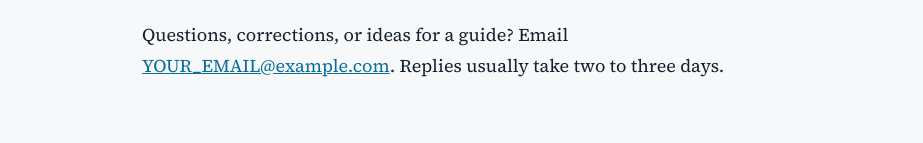
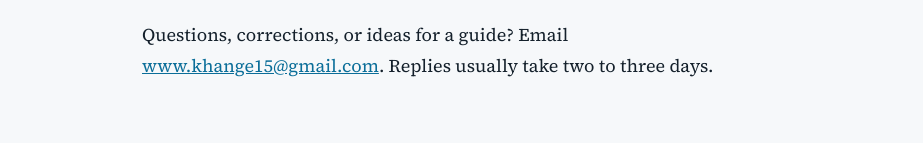
Before and after one commit to wwwkhange15-blip/clientfinderhq, a plain HTML site: page contact.html in a window 1280 px wide. Shown: the part 172-315 px from the top of the page, without its empty margins (178-1101 px from the left). Drawn offline with Linux system fonts and the light colour scheme.

Commit message:
Add files via upload

```diff
--- a/contact.html
+++ b/contact.html
@@ -1 +1 @@
-<!doctype html><html lang="en"><head><meta charset="utf-8"><meta name="viewport" content="width=device-width,initial-scale=1"><title>Contact | ClientFinderHQ</title><meta name="description" content="Contact ClientFinderHQ"><link rel="preconnect" href="https://fonts.googleapis.com"><link rel="preconnect" href="https://fonts.gstatic.com" crossorigin><link href="https://fonts.googleapis.com/css2?family=Manrope:wght@500;800&family=Source+Serif+4:wght@400;600&display=swap" rel="stylesheet"><link rel="stylesheet" href="style.css"></head><body><header><a class="logo" href="index.html">ClientFinderHQ</a><nav><a href="index.html#articles">Articles</a><a href="about.html">About</a><a href="contact.html">Contact</a></nav></header><main><h1>Contact</h1><p>Questions, corrections, or ideas for a guide? Email <a href="mailto:YOUR_EMAIL@example.com">YOUR_EMAIL@example.com</a>. Replies usually take two to three days.</p></main><footer><p>© 2026 ClientFinderHQ</p><nav><a href="privacy.html">Privacy policy</a><a href="disclaimer.html">Disclaimer</a></nav></footer></body></html>
+<!doctype html><html lang="en"><head><meta charset="utf-8"><meta name="viewport" content="width=device-width,initial-scale=1"><title>Contact | ClientFinderHQ</title><meta name="description" content="Contact ClientFinderHQ"><link rel="preconnect" href="https://fonts.googleapis.com"><link rel="preconnect" href="https://fonts.gstatic.com" crossorigin><link href="https://fonts.googleapis.com/css2?family=Manrope:wght@500;800&family=Source+Serif+4:wght@400;600&display=swap" rel="stylesheet"><link rel="stylesheet" href="style.css"></head><body><header><a class="logo" href="index.html">ClientFinderHQ</a><nav><a href="index.html#articles">Articles</a><a href="about.html">About</a><a href="contact.html">Contact</a></nav></header><main><h1>Contact</h1><p>Questions, corrections, or ideas for a guide? Email <a href="mailto:www.khange15@gmail.com">www.khange15@gmail.com</a>. Replies usually take two to three days.</p></main><footer><p>© 2026 ClientFinderHQ</p><nav><a href="privacy.html">Privacy policy</a><a href="disclaimer.html">Disclaimer</a></nav></footer></body></html>
```
